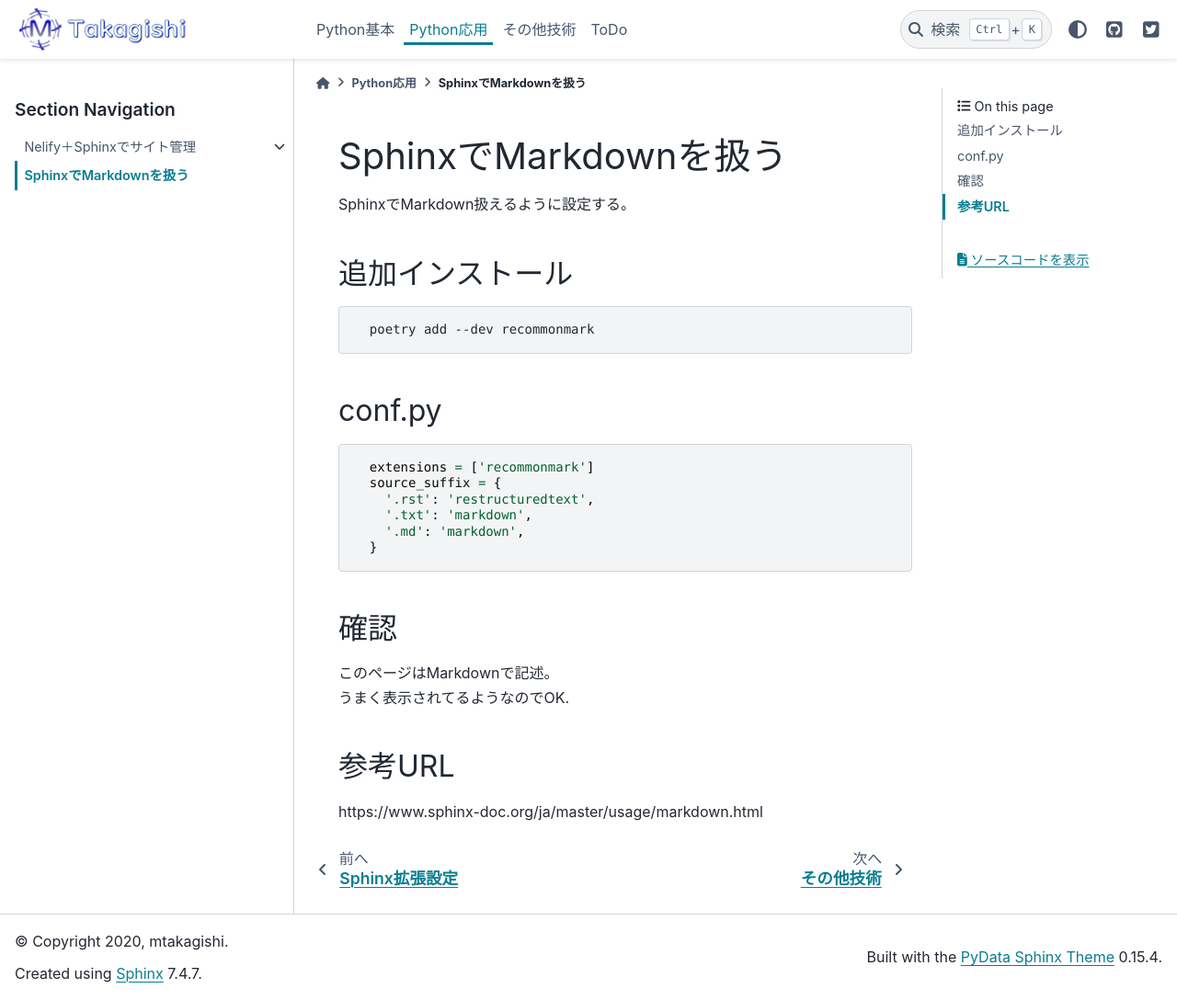
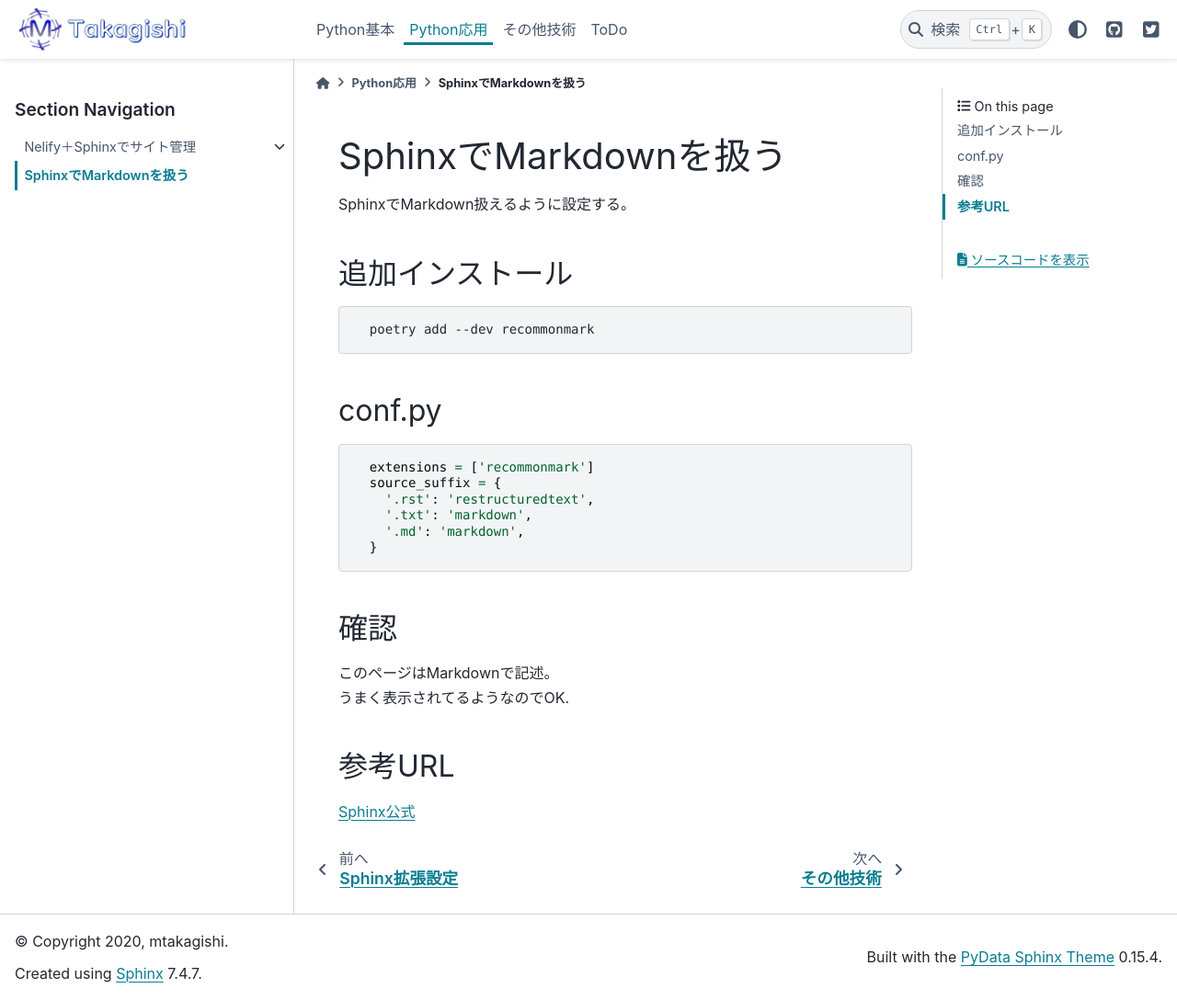
Before and after one commit to mtakagishi/mtakagishi, a Sphinx documentation site: the page built from docs/python-advanced/markdown/index.md, in a window 1280 px wide and 1088 px high. Shown: the whole window at 92% size. Built offline with Sphinx 7.4.7 and the PyData theme 0.15.4, drawn with Linux system fonts in a browser that asks for light colours.

Commit message:
markdownのlint対応

```diff
--- a/docs/python-advanced/markdown/index.md
+++ b/docs/python-advanced/markdown/index.md
@@ -26,4 +26,4 @@
 
 ## 参考URL
 
-https://www.sphinx-doc.org/ja/master/usage/markdown.html
+[Sphinx公式](https://www.sphinx-doc.org/ja/master/usage/markdown.html)
```
